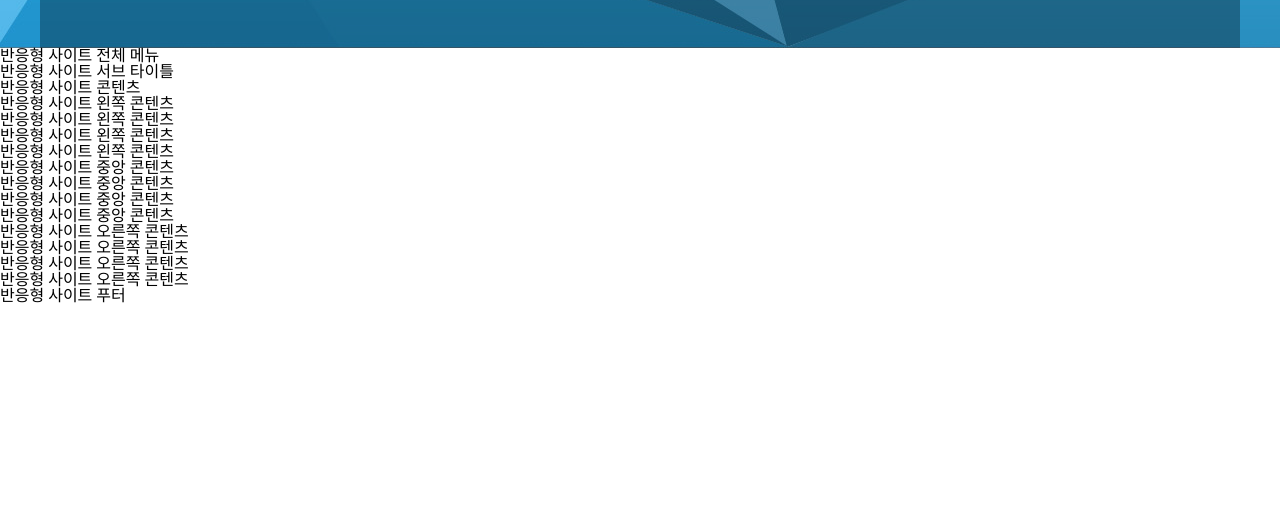
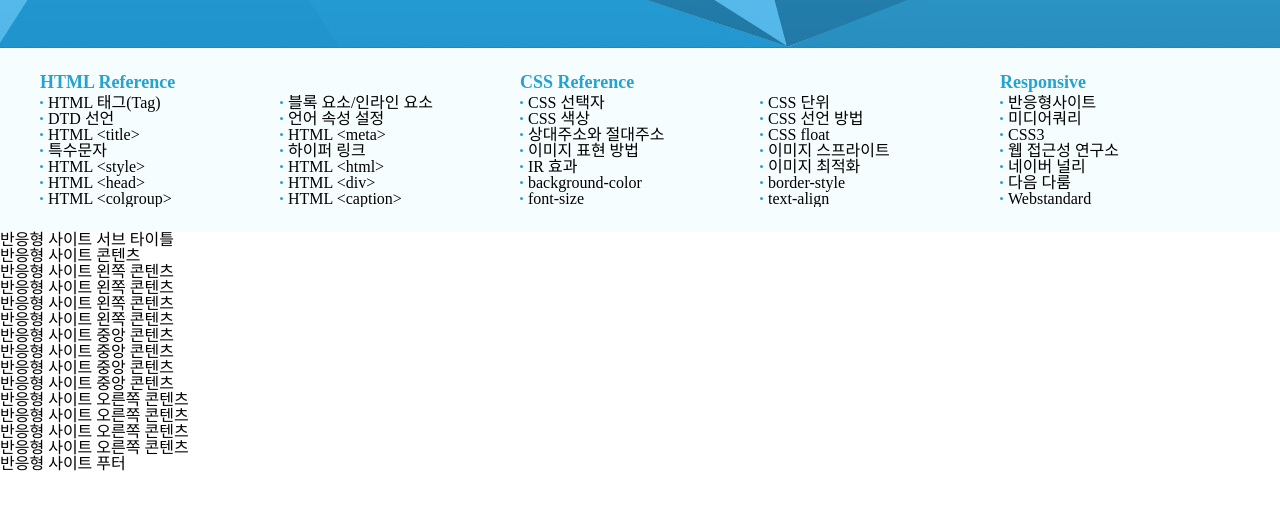
Before and after one commit to miss-gif/Reactive-web, a plain HTML site: page index.html in a window 1280 px wide. Shown: the part 279-800 px from the top of the page. Drawn offline with Linux system fonts and the light colour scheme.

Commit message:
all menu

```diff
--- a/index.html
+++ b/index.html
@@ -63,9 +63,67 @@
     </header>
     <!-- header -->
 
-    <nav>
-      <h2>반응형 사이트 전체 메뉴</h2>
+    <nav id="nav">
+      <div class="container">
+        <div class="row">
+          <div class="nav">
+            <h2 class="ir_su">전체 메뉴</h2>
+            <div>
+              <h3>HTML Reference</h3>
+              <ol>
+                <li><a href="#">HTML 태그(Tag)</a></li>
+                <li><a href="#">블록 요소/인라인 요소</a></li>
+                <li><a href="#">DTD 선언</a></li>
+                <li><a href="#">언어 속성 설정</a></li>
+                <li><a href="#">HTML &lt;title&gt;</a></li>
+                <li><a href="#">HTML &lt;meta&gt;</a></li>
+                <li><a href="#">특수문자</a></li>
+                <li><a href="#">하이퍼 링크</a></li>
+                <li><a href="#">HTML &lt;style&gt;</a></li>
+                <li><a href="#">HTML &lt;html&gt;</a></li>
+                <li><a href="#">HTML &lt;head&gt;</a></li>
+                <li><a href="#">HTML &lt;div&gt;</a></li>
+                <li><a href="#">HTML &lt;colgroup&gt;</a></li>
+                <li><a href="#">HTML &lt;caption&gt;</a></li>
+              </ol>
+            </div>
+            <div>
+              <h3>CSS Reference</h3>
+              <ol>
+                <li><a href="#">CSS 선택자</a></li>
+                <li><a href="#">CSS 단위</a></li>
+                <li><a href="#">CSS 색상</a></li>
+                <li><a href="#">CSS 선언 방법</a></li>
+                <li><a href="#">상대주소와 절대주소</a></li>
+                <li><a href="#">CSS float</a></li>
+                <li><a href="#">이미지 표현 방법</a></li>
+                <li><a href="#">이미지 스프라이트</a></li>
+                <li><a href="#">IR 효과</a></li>
+                <li><a href="#">이미지 최적화</a></li>
+                <li><a href="#">background-color</a></li>
+                <li><a href="#">border-style</a></li>
+                <li><a href="#">font-size</a></li>
+                <li><a href="#">text-align</a></li>
+              </ol>
+            </div>
+            <div>
+              <h3>Responsive</h3>
+              <ol>
+                <li><a href="#">반응형사이트</a></li>
+                <li><a href="#">미디어쿼리</a></li>
+                <li><a href="#">CSS3</a></li>
+                <li><a href="#">웹 접근성 연구소</a></li>
+                <li><a href="#">네이버 널리</a></li>
+                <li><a href="#">다음 다룸</a></li>
+                <li><a href="#">Webstandard</a></li>
+              </ol>
+            </div>
+          </div>
+        </div>
+      </div>
     </nav>
+    <!-- //nav -->
+
     <article>
       <h2>반응형 사이트 서브 타이틀</h2>
     </article>
--- a/reset.css
+++ b/reset.css
@@ -1,3 +1,28 @@
+/* IR 효과 */
+.ir_pm {
+  display: block;
+  overflow: hidden;
+  font-size: 0;
+  line-height: 0;
+  text-indent: -9999px;
+} /* 의미있는 이미지의 대체 텍스트를 제공하는 경우(Phark Method) */
+.ir_wa {
+  display: block;
+  overflow: hidden;
+  position: relative;
+  z-index: -1;
+  width: 100%;
+  height: 100%;
+} /* 의미있는 이미지의 대체 텍스트로 이미지가 없어도 대체 텍스트를 보여주고자 할 때(WA IR) */
+.ir_su {
+  overflow: hidden;
+  position: absolute;
+  width: 0;
+  height: 0;
+  line-height: 0;
+  text-indent: -9999px;
+} /* 대체 텍스트가 아닌 접근성을 위한 숨김 텍스트를 제공할 때 */
+
 html,
 body,
 div,
--- a/style.css
+++ b/style.css
@@ -5,12 +5,15 @@
   background-position: center;
   background-size: cover;
 }
+#nav {
+  background-color: #f6fdff;
+}
 
 /* 컨테이너 */
 .container {
   width: 1200px;
   margin: 0 auto;
-  background-color: rgba(0, 0, 0, 0.3);
+  /* background-color: rgba(0, 0, 0, 0.3); */
 }
 
 /* 헤더 */
@@ -127,6 +130,53 @@
   box-shadow: inset 0 0 0 100px rgba(0, 0, 0, 0.1);
 }
 
+/* 전체 메뉴 */
+.nav {
+  overflow: hidden;
+  padding: 25px 0;
+}
+.nav > div {
+  float: left;
+  width: 40%;
+}
+
+.nav > div:last-child {
+  width: 20%;
+}
+
+.nav > div ol {
+  overflow: hidden;
+}
+.nav > div li {
+  float: left;
+  width: 50%;
+  position: relative;
+  padding-left: 8px;
+  box-sizing: border-box;
+}
+
+.nav > div:last-child li {
+  width: 100%;
+}
+
+.nav > div li::before {
+  content: "";
+  width: 3px;
+  height: 3px;
+  background-color: #25a2d0;
+  border-radius: 50%;
+  position: absolute;
+  left: 0;
+  top: 6px;
+}
+
+.nav > div h3 {
+  font-size: 18px;
+  color: #25a2d0;
+  font-weight: 900;
+  margin-bottom: 4px;
+}
+
 /* 미디어쿼리 */
 @media (max-width: 1220px) {
   .container {
```
